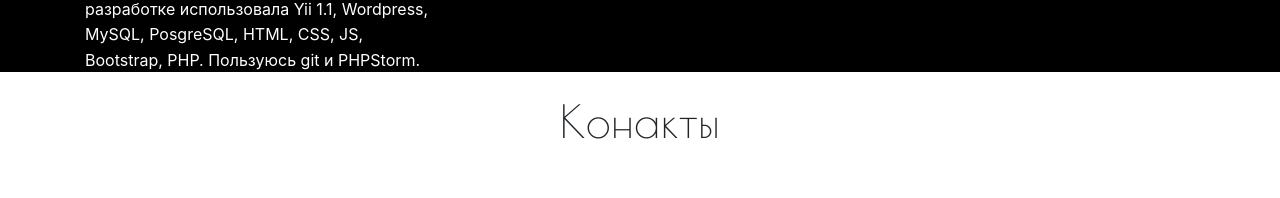
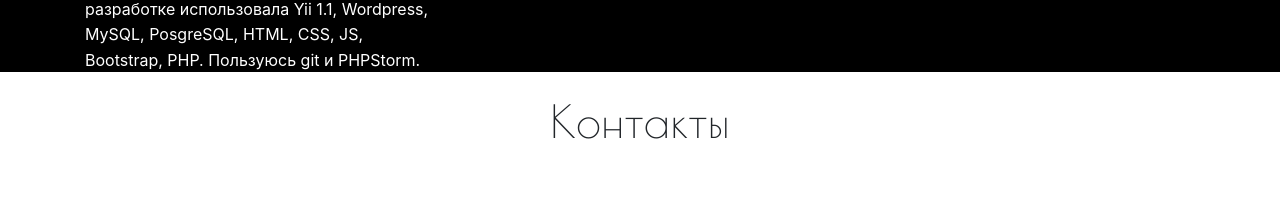
Before and after one commit to AlinaSakharova/alinasakharova.github.io, a plain HTML site: page index.html in a window 1280 px wide. Shown: the part 454-652 px from the top of the page. Drawn offline with nearby package versions, Linux system fonts and the light colour scheme.

Commit message:
Update index.html

```diff
--- a/index.html
+++ b/index.html
@@ -101,7 +101,7 @@
     </div>
 </section>
 <div class="container">
-    <h1 class="header-about" id="contact" >Конакты</h1>
+    <h1 class="header-about" id="contact" >Контакты</h1>
     <div class="row text-center">
         <div class="col-lg-12 contact">
             <a href="https://vk.com/id167336838">
```
